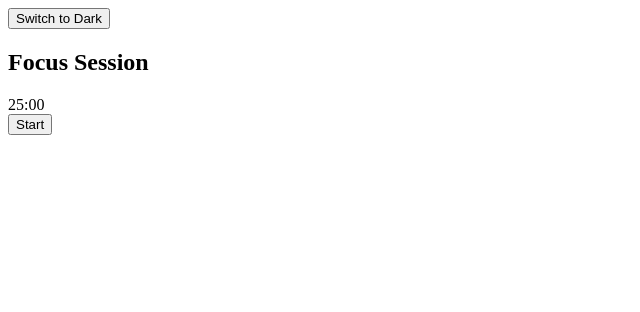
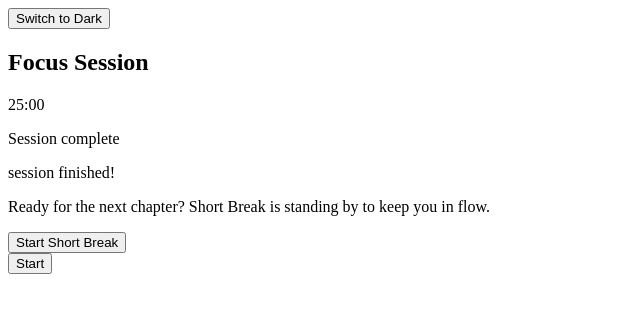
Before and after one commit to johnwick22012026-source/PMD, a React (Vite) app: page / in a window 1280 px wide. Shown: the top 312 px of the page, without its empty margins (0-640 px from the left). Built offline with nearby package versions, Linux system fonts and the light colour scheme.

Commit message:
feat(PMD-46): Show in-app completion confirmation and transition state — src/App.tsx

```diff
--- a/src/App.tsx
+++ b/src/App.tsx
@@ -10,7 +10,6 @@ import {
 
 const THEME_KEY = 'pomodoro_theme'
 const TIMER_SETTINGS_KEY = 'pomodoro_timer_settings'
-const CURRENT_TASK_KEY = 'pomodoro_current_task'
 const HISTORY_KEY = 'pomodoro_history'
 const TIMER_STATE_KEY = 'pomodoro_timer_state'
 const CYCLE_STATE_KEY = 'pomodoro_cycle_state'
@@ -137,6 +136,21 @@ const isTimerSettings = (value: unknown): value is TimerSettings =>
   typeof (value as any).autoStartBreaks === 'boolean' &&
   typeof (value as any).soundEnabled === 'boolean'
 
+// Validators for history and cycle state
+const isHistoryEntry = (value: unknown): value is HistoryEntry =>
+  isObject(value) &&
+  typeof (value as any).label === 'string' &&
+  typeof (value as any).time === 'string' &&
+  ['focus', 'shortBreak', 'longBreak'].includes((value as any).type)
+
+const isHistory = (value: unknown): value is HistoryEntry[] =>
+  Array.isArray(value) && value.every(isHistoryEntry)
+
+const isCycleState = (value: unknown): value is CycleState =>
+  isObject(value) &&
+  typeof (value as any).focusStreak === 'number' &&
+  typeof (value as any).completedFocusSessions === 'number'
+
 const readLocalValue = <T,>(
   key: string,
   fallback: () => T,
@@ -253,6 +267,12 @@ const stateCopy: Record<TimerPhase, { headline: string; description: string }> =
   nextSession: { headline: 'Next session queued', description: '' },
 }
 
+const sessionLabels: Record<SessionMode, string> = {
+  focus: 'Focus',
+  shortBreak: 'Short Break',
+  longBreak: 'Long Break',
+}
+
 export default function App() {
   const [theme, setTheme] = usePersistedState<'light' | 'dark'>(
     THEME_KEY,
@@ -265,6 +285,7 @@ export default function App() {
     () => DEFAULT_TIMER_SETTINGS,
     isTimerSettings,
   )
+
   const persistedTimer = useMemo(() => readPersistedTimerState(), [])
 
   const [sessionMode, setSessionMode] = useState<SessionMode>(() => persistedTimer.mode)
@@ -279,6 +300,24 @@ export default function App() {
     }
     return getSessionDurationMs(persistedTimer.mode, timerSettings)
   })
+
+  const [prefersReducedMotion, setPrefersReducedMotion] = useState(false)
+  const [completedMode, setCompletedMode] = useState<SessionMode | null>(null)
+  const [nextMode, setNextMode] = useState<SessionMode>(() =>
+    determineNextMode(persistedTimer.mode, DEFAULT_CYCLE_STATE.focusStreak, timerSettings.sessionsBeforeLongBreak),
+  )
+
+  // Persisted history and cycle state
+  const [history, setHistory] = usePersistedState<HistoryEntry[]>(
+    HISTORY_KEY,
+    () => DEFAULT_HISTORY_ENTRIES,
+    isHistory,
+  )
+  const [cycleState, setCycleState] = usePersistedState<CycleState>(
+    CYCLE_STATE_KEY,
+    () => DEFAULT_CYCLE_STATE,
+    isCycleState,
+  )
 
   const targetEndRef = useRef<number | null>(null)
   const intervalRef = useRef<number | null>(null)
@@ -360,15 +399,54 @@ export default function App() {
       if (diff <= 0) {
         if (intervalRef.current) clearInterval(intervalRef.current)
         playCompletionTone()
-        const nextMode = determineNextMode(sessionMode, 0, timerSettings.sessionsBeforeLongBreak)
+        setCompletedMode(sessionMode)
+        const upcoming = determineNextMode(sessionMode, cycleState.focusStreak, timerSettings.sessionsBeforeLongBreak)
+        setNextMode(upcoming)
         setTimerPhase('completed')
-        setSessionMode(nextMode)
+        setPausedMs(null)
+        setRemainingMs(0)
+        targetEndRef.current = null
+
+        // record history entry
+        setHistory(prev => [
+          ...prev,
+          { label: sessionLabels[sessionMode], time: new Date().toISOString(), type: sessionMode },
+        ])
+
+        // update cycle state
+        setCycleState(prev => {
+          if (sessionMode === 'focus') {
+            const newStreak = prev.focusStreak + 1
+            return { focusStreak: newStreak, completedFocusSessions: prev.completedFocusSessions + 1 }
+          }
+          return { ...prev, focusStreak: 0 }
+        })
       }
     }, 250)
     return () => {
       if (intervalRef.current) clearInterval(intervalRef.current)
     }
-  }, [timerPhase, sessionMode, timerSettings.sessionsBeforeLongBreak, playCompletionTone])
+  }, [timerPhase, sessionMode, timerSettings.sessionsBeforeLongBreak, playCompletionTone, cycleState.focusStreak])
+
+  useEffect(() => {
+    if (!isBrowser) return
+    const mediaQuery = window.matchMedia('(prefers-reduced-motion: reduce)')
+    const set = () => setPrefersReducedMotion(mediaQuery.matches)
+    set()
+    const handler = (event: MediaQueryListEvent) => setPrefersReducedMotion(event.matches)
+    if (typeof mediaQuery.addEventListener === 'function') {
+      mediaQuery.addEventListener('change', handler)
+    } else if (typeof mediaQuery.addListener === 'function') {
+      mediaQuery.addListener(handler)
+    }
+    return () => {
+      if (typeof mediaQuery.removeEventListener === 'function') {
+        mediaQuery.removeEventListener('change', handler)
+      } else if (typeof mediaQuery.removeListener === 'function') {
+        mediaQuery.removeListener(handler)
+      }
+    }
+  }, [])
 
   const startTimer = useCallback(() => {
     if (timerPhase === 'running') return
@@ -389,6 +467,18 @@ export default function App() {
     setTimerPhase('paused')
   }
 
+  const handleContinueToNextSession = useCallback(() => {
+    if (!nextMode) return
+    const sessionDuration = getSessionDurationMs(nextMode, timerSettings)
+    const endAt = Date.now() + Math.max(0, sessionDuration)
+    targetEndRef.current = endAt
+    setSessionMode(nextMode)
+    setRemainingMs(sessionDuration)
+    setPausedMs(null)
+    setCompletedMode(null)
+    setTimerPhase('running')
+  }, [nextMode, timerSettings])
+
   const primaryButton = useMemo(() => {
     switch (timerPhase) {
       case 'running':
@@ -398,13 +488,14 @@ export default function App() {
     }
   }, [timerPhase, pauseTimer, startTimer])
 
-  const timerLabel = useMemo(() => {
-    switch (sessionMode) {
-      case 'focus': return 'Focus'
-      case 'shortBreak': return 'Short Break'
-      case 'longBreak': return 'Long Break'
-    }
-  }, [sessionMode])
+  const timerLabel = useMemo(() => sessionLabels[sessionMode], [sessionMode])
+
+  const completionPanelVisible = timerPhase === 'completed' && completedMode !== null
+  const completionLabel = completedMode ? sessionLabels[completedMode] : ''
+  const upcomingLabel = sessionLabels[nextMode]
+  const completionPanelMotionClass = prefersReducedMotion
+    ? 'transition-none'
+    : `${sharedTokens.motion}`
 
   const rootClasses = `${getSurfaceStyles(theme)} min-h-screen flex flex-col ${sharedTokens.motion}`
 
@@ -421,9 +512,41 @@ export default function App() {
       <main className="flex flex-1 flex-col items-center justify-center">
         <h2 className="text-2xl font-semibold mb-4">{timerLabel} Session</h2>
         <div className="text-6xl font-mono mb-6">{formatTime(remainingMs)}</div>
+        <div
+          className={`
+            ${completionPanelMotionClass}
+            ${completionPanelVisible ? 'opacity-100 translate-y-0 pointer-events-auto' : 'opacity-0 translate-y-2 pointer-events-none'}
+            relative w-full max-w-md rounded-2xl border border-white/40 bg-white/90 dark:bg-slate-900/80 dark:border-slate-700/80 p-6 mb-6 flex flex-col gap-3 shadow-lg
+          `}
+          aria-live="polite"
+          role="status"
+        >
+          <p className="text-xs uppercase tracking-[0.2em] text-slate-500 dark:text-slate-400">
+            Session complete
+          </p>
+          <p className="text-lg font-semibold text-slate-900 dark:text-slate-50">
+            {completionLabel} session finished!
+          </p>
+          <p className="text-sm text-slate-600 dark:text-slate-300">
+            Ready for the next chapter? {upcomingLabel} is standing by to keep you in flow.
+          </p>
+          <button
+            type="button"
+            onClick={handleContinueToNextSession}
+            className="mt-2 px-4 py-2 bg-emerald-600 text-white rounded-full text-sm font-semibold shadow-lg shadow-emerald-400/30"
+          >
+            Start {upcomingLabel}
+          </button>
+        </div>
         <button
           onClick={primaryButton.action}
-          className="px-6 py-3 bg-green-500 text-white rounded-full"
+          disabled={timerPhase === 'completed'}
+          className={`
+            px-6 py-3 rounded-full text-white ${
+              timerPhase === 'running' ? 'bg-amber-500' : 'bg-green-500'
+            }
+            ${timerPhase === 'completed' ? 'opacity-50 cursor-not-allowed' : ''}
+          `}
         >
           {primaryButton.label}
         </button>
```
